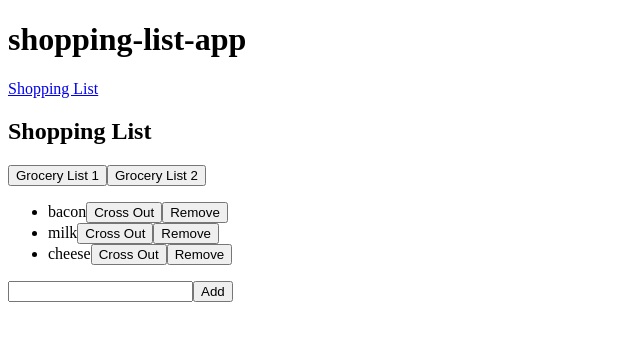
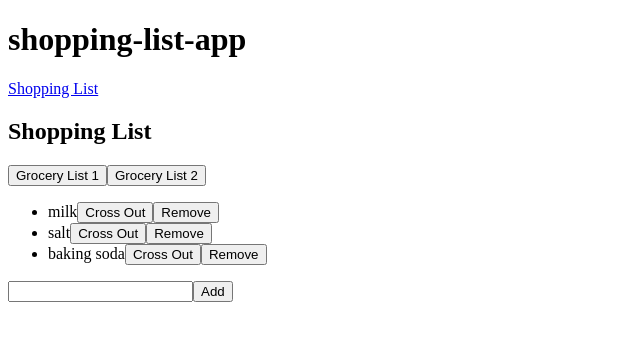
Before and after one commit to cdahmedeh/ShoppingListApp, an Angular app: page /shoppinglist in a window 1280 px wide. Shown: the top 340 px of the page, without its empty margins (0-640 px from the left). Built offline with nearby package versions, Linux system fonts and the light colour scheme.

Commit message:
Mock crossout and delete of shopping list

```diff
--- a/src/app/item.ts
+++ b/src/app/item.ts
@@ -1,7 +1,16 @@
 export class Item {
     name: string;
+    checked: boolean = false;
 
     constructor(itemName: string) {
         this.name = itemName;
     }
+
+    check() : void {
+        this.checked = true;
+    }
+
+    uncheck() : void {
+        this.checked = false;
+    }
 }
--- a/src/app/mock-shoppinglist.2.ts
+++ b/src/app/mock-shoppinglist.2.ts
@@ -1,7 +1,7 @@
 import { Item } from './item';
 
 export const ITEMS2: Item[] = [
-    {name: 'food'},
-    {name: 'pizza'},
-    {name: 'cheese'}
+    new Item('bacon'),
+    new Item('pizza'),
+    new Item('cheese')
 ]
--- a/src/app/mock-shoppinglist.ts
+++ b/src/app/mock-shoppinglist.ts
@@ -1,7 +1,7 @@
 import { Item } from './item';
 
 export const ITEMS: Item[] = [
-    {name: 'bacon'},
-    {name: 'milk'},
-    {name: 'cheese'}
+    new Item('milk'),
+    new Item('salt'),
+    new Item('baking soda')
 ]
--- a/src/app/shoppinglist/shoppinglist.component.css
+++ b/src/app/shoppinglist/shoppinglist.component.css
@@ -0,0 +1,3 @@
+.checked {
+    text-decoration: line-through;
+}
--- a/src/app/shoppinglist/shoppinglist.component.html
+++ b/src/app/shoppinglist/shoppinglist.component.html
@@ -5,9 +5,9 @@
 
 <ul>
   <li *ngFor='let item of items'>
-    <span>{{item.name}}</span>
-    <button>Cross Out</button>
-    <button>Remove</button>
+    <span [class.checked]="item.checked">{{item.name}}</span>
+    <button (click)=crossOut(item.name)>Cross Out</button>
+    <button (click)=remove(item.name)>Remove</button>
   </li>
 </ul>
 
--- a/src/app/shoppinglist/shoppinglist.component.ts
+++ b/src/app/shoppinglist/shoppinglist.component.ts
@@ -34,4 +34,13 @@ export class ShoppinglistComponent implements OnInit {
     }
   }
 
+  crossOut(name: string) {
+    let item = this.items.find(x => x.name == name);
+    item.check();
+  }
+
+  remove(name: string) {
+    this.items = this.items.filter(x => x.name != name);
+  }
+
 }
```
